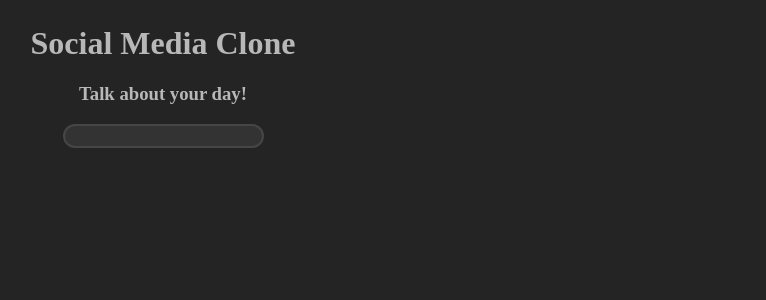
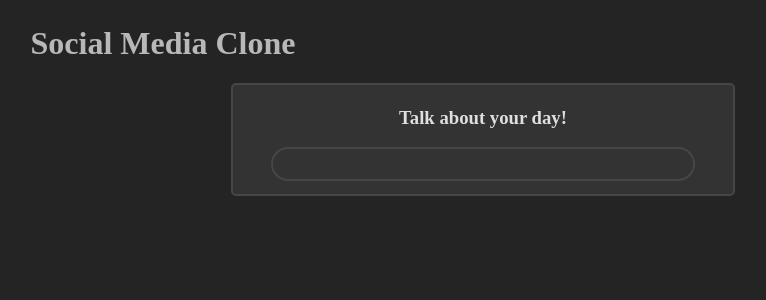
Before and after one commit to ChrisRamer/4.1.1.1-social-media-clone, a React (Create React App) app: page / in a window 1280 px wide. Shown: the top 300 px of the page, without its empty margins (477-1243 px from the left). Built offline with nearby package versions, Linux system fonts and the light colour scheme.

Commit message:
update css

```diff
--- a/src/index.css
+++ b/src/index.css
@@ -67,3 +67,19 @@ select option {
 .inline {
 	display: inline;
 }
+
+.panel {
+	background-color: rgb(51, 51, 51);
+	color: rgb(223, 223, 223);
+	margin-bottom: 10px;
+	margin-left: 700px;
+	border: 2px solid rgb(70, 70, 70);
+	border-radius: 5px;
+    padding: 2.5px 0px;
+	width: 500px;
+}
+
+#statusText {
+	width: 400px;
+	height: 25px;
+}
```
